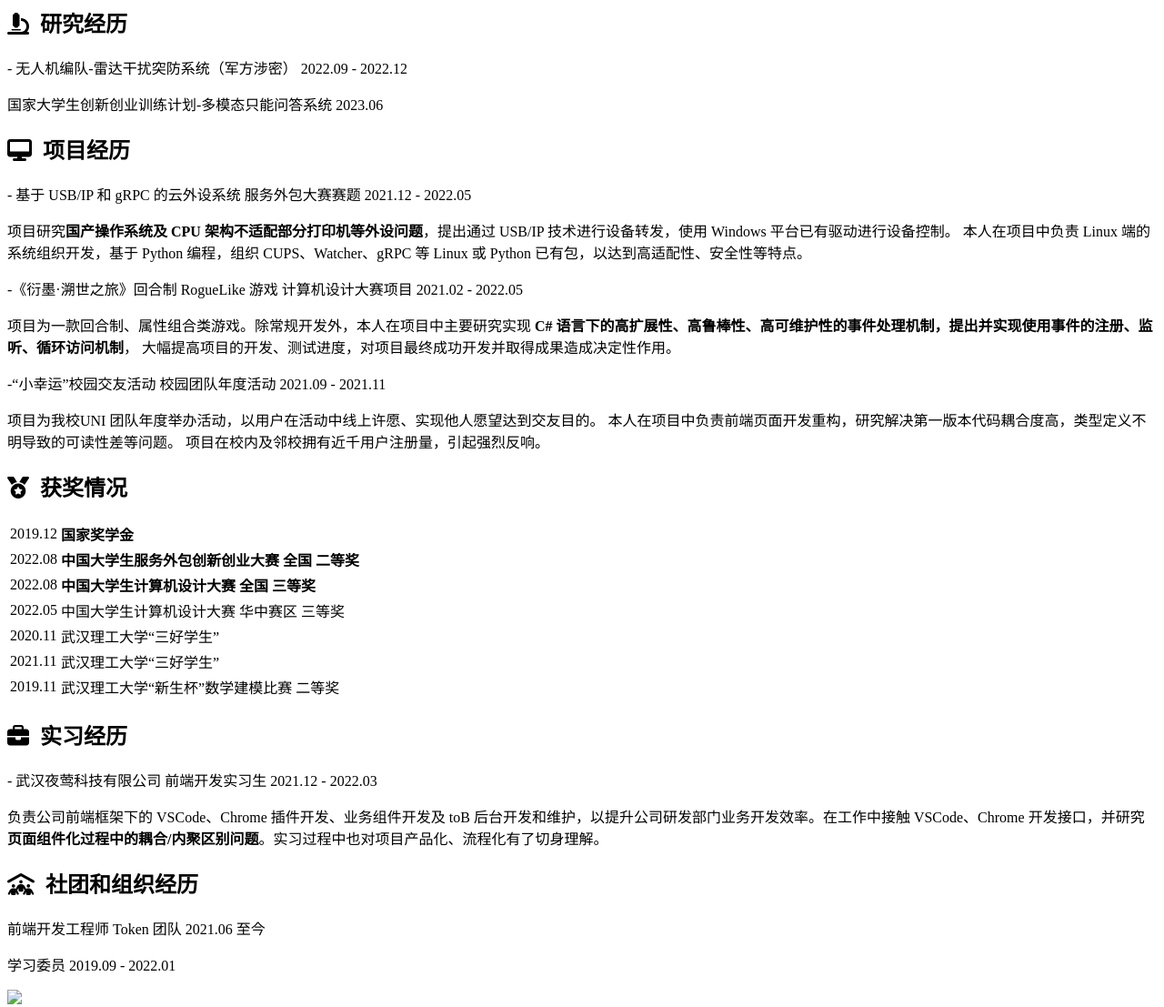
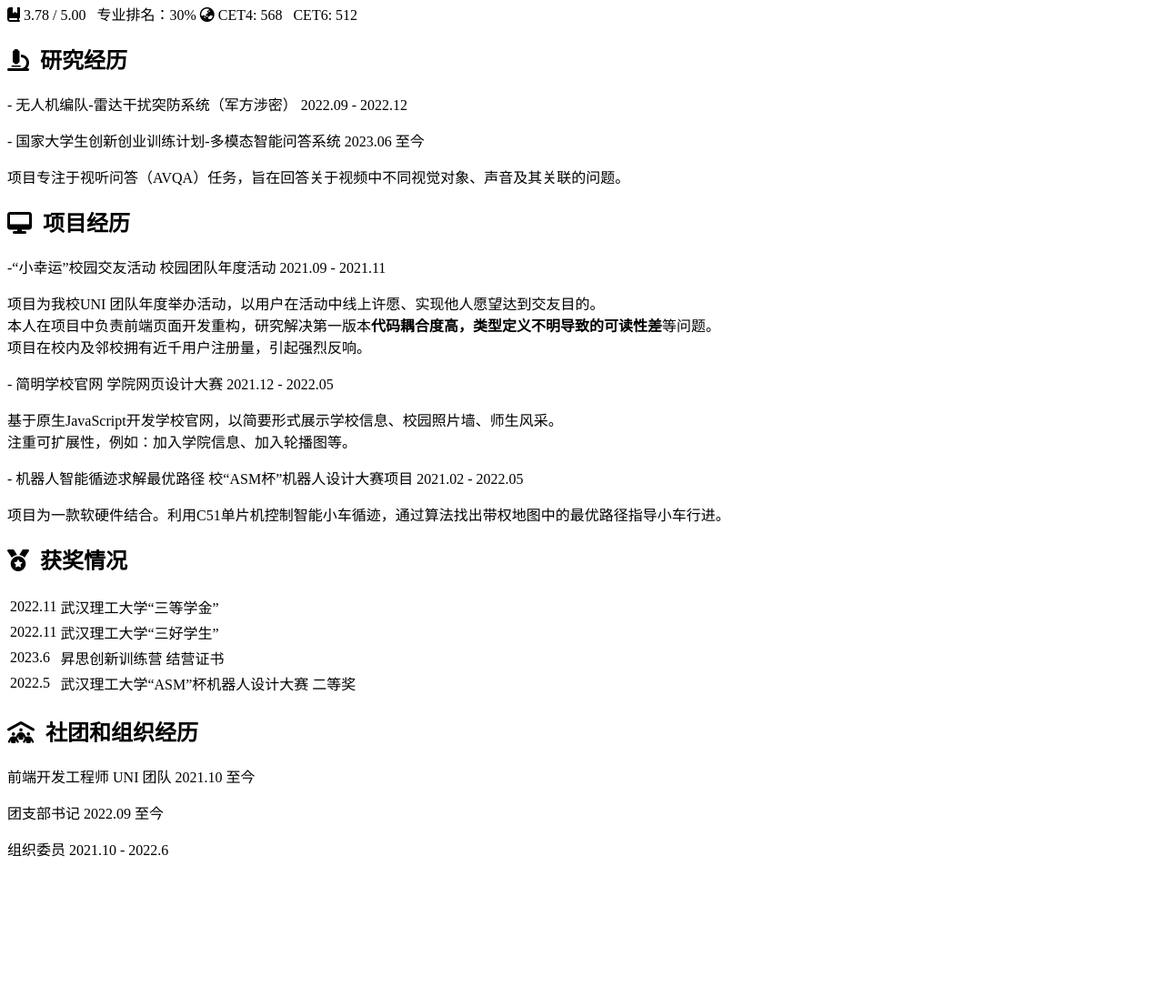
Before and after one commit to gbnijnugyf/myProfile, a plain HTML site: page index.html in a window 1280 px wide. Shown: the part 238-1345 px from the top of the page at 91% size. After the commit the page ends 1199 px from the top, so only its background shows below. Drawn offline with Linux system fonts and the light colour scheme.

Commit message:
renew my profile

```diff
--- a/index.html
+++ b/index.html
@@ -12,7 +12,7 @@
           <p class="profile-item">
             <i class="fa-solid fa-venus-mars"></i> 男&nbsp;&nbsp;
             <i class="fa-solid fa-cake-candles"></i> 20岁&nbsp;&nbsp;
-            <i class="fa-solid fa-user"></i> 预备党员
+            <i class="fa-solid fa-user"></i> <strong>预备党员</strong>
           </p>
           <p class="profile-item">
             <i class="fa-solid fa-phone"></i> 18042829006&nbsp;&nbsp;
@@ -33,17 +33,11 @@
             <span>计算机与人工智能学院 软件工程专业</span>
             <span class="smaller"> 2021.10 </span>
           </p>
-          <!-- <p class="profile-item">
+          <p class="profile-item">
             <i class="fa-solid fa-book-bookmark"></i> 3.78 / 5.00 &nbsp;
-            专业排名：<strong>30%</strong>
+            专业排名：30%
             <i class="fa-solid fa-earth-asia"></i> CET4: 568 &nbsp; CET6: 512
           </p>
-          <p class="profile-item">
-            <i class="fa-solid fa-star"></i> 高级语言程序设计(95) 线性代数(95)
-            数据结构(95) 概率论与数理统计(100) 离散结构(95) 数字逻辑(94)
-            <br />智能计算(94) 计算机网络 计算机系统结构 软件工程 操作系统
-            编译原理 等
-          </p> -->
         </div>
         <div class="research">
           <h2><i class="fa-solid fa-microscope"></i> &nbsp;研究经历</h2>
@@ -52,9 +46,10 @@
               <span class="item-title">- 无人机编队-雷达干扰突防系统（军方涉密）</span>
               <span class="smaller">2022.09 - 2022.12</span>
             </p>
-            <p class="menu-content">
-                国家大学生创新创业训练计划-多模态只能问答系统
-                <span class="smaller">2023.06</span>
+            <p class="menu-title">
+              <span class="item-title">- 国家大学生创新创业训练计划-多模态智能问答系统</span>
+              <span class="smaller">2023.06 至今</span>
+              <p>项目专注于视听问答（AVQA）任务，旨在回答关于视频中不同视觉对象、声音及其关联的问题。</p>
             </p>
           </div>
         </div>
@@ -63,141 +58,83 @@
           <div>
             <div>
               <p class="menu-title">
-                <span class="item-title"
-                  >- 基于 USB/IP 和 gRPC 的云外设系统</span
-                >
-                <span>服务外包大赛赛题</span>
-                <span class="smaller"> 2021.12 - 2022.05 </span>
-              </p>
-              <p class="menu-content">
-                项目研究<strong
-                  >国产操作系统及 CPU 架构不适配部分打印机等外设问题</strong
-                >，提出通过 USB/IP 技术进行设备转发，使用 Windows
-                平台已有驱动进行设备控制。 本人在项目中负责 Linux
-                端的系统组织开发，基于 Python 编程，组织 CUPS、Watcher、gRPC 等
-                Linux 或 Python 已有包，以达到高适配性、安全性等特点。
-              </p>
-            </div>
-            <div>
-              <p class="menu-title">
-                <span class="item-title">
-                  -《衍墨·溯世之旅》回合制 RogueLike 游戏
-                </span>
-                <span>计算机设计大赛项目</span>
-                <span class="smaller"> 2021.02 - 2022.05 </span>
-              </p>
-              <p class="menu-content">
-                项目为一款回合制、属性组合类游戏。除常规开发外，本人在项目中主要研究实现
-                <strong
-                  >C#
-                  语言下的高扩展性、高鲁棒性、高可维护性的事件处理机制，提出并实现使用事件的注册、监听、循环访问机制</strong
-                >，
-                大幅提高项目的开发、测试进度，对项目最终成功开发并取得成果造成决定性作用。
-              </p>
-            </div>
-            <div>
-              <p class="menu-title">
                 <span class="item-title">-“小幸运”校园交友活动</span>
                 <span>校园团队年度活动</span>
                 <span class="smaller"> 2021.09 - 2021.11 </span>
               </p>
               <p class="menu-content">
                 项目为我校UNI
-                团队年度举办活动，以用户在活动中线上许愿、实现他人愿望达到交友目的。
-                本人在项目中负责前端页面开发重构，研究解决第一版本代码耦合度高，类型定义不明导致的可读性差等问题。
+                团队年度举办活动，以用户在活动中线上许愿、实现他人愿望达到交友目的。<br/>
+                本人在项目中负责前端页面开发重构，研究解决第一版本<strong>代码耦合度高，类型定义不明导致的可读性差</strong>等问题。<br/>
                 项目在校内及邻校拥有近千用户注册量，引起强烈反响。
               </p>
             </div>
-            <!-- <div>
-            <div class="menu-title">
-              <span>《Fallen》轻交互视觉游戏</span>
-              <span>2021.05</span>
+            <div>
+              <p class="menu-title">
+                <span class="item-title"
+                  >- 简明学校官网</span
+                >
+                <span>学院网页设计大赛</span>
+                <span class="smaller"> 2021.12 - 2022.05 </span>
+              </p>
+              <p class="menu-content">
+                基于原生JavaScript开发学校官网，以简要形式展示学校信息、校园照片墙、师生风采。<br/>
+                注重可扩展性，例如：加入学院信息、加入轮播图等。
+              </p>
             </div>
-            <div class="menu-title">项目主管</div>
-            <div class="menu-content">
-              <p>
-                采用Python Pygame开发的游戏项目，后期重构为Web
-                H5端，以Egret为引擎游戏
+            <div>
+              <p class="menu-title">
+                <span class="item-title">
+                  - 机器人智能循迹求解最优路径
+                </span>
+                <span>校“ASM杯”机器人设计大赛项目</span>
+                <span class="smaller"> 2021.02 - 2022.05 </span>
               </p>
-              <p>在项目中负责管理开发进度</p>
-              <p>前期负责通过pygame实现游戏引擎及流程设计，主管后期维护</p>
-              <p>引入模块化设计理念，有效提升多人协同开发效率</p>
-              <p>后期负责H5开发，采用Egret游戏引擎进行开发</p>
-              <p>项目开发引入TypeScript，提高模块包装程度</p>
+              <p class="menu-content">
+                项目为一款软硬件结合。利用C51单片机控制智能小车循迹，通过算法找出带权地图中的最优路径指导小车行进。
+              </p>
             </div>
-          </div> -->
           </div>
         </div>
         <div class="honor">
           <h2><i class="fa-solid fa-medal"></i> &nbsp;获奖情况</h2>
           <table>
             <tr>
-              <td>2019.12</td>
-              <td><strong>国家奖学金</strong></td>
+              <td>2022.11</td>
+              <td>武汉理工大学“三等学金”</td>
             </tr>
             <tr>
-              <td>2022.08</td>
-              <td>
-                <strong>中国大学生服务外包创新创业大赛 全国 二等奖</strong>
-              </td>
-            </tr>
-            <tr>
-              <td>2022.08</td>
-              <td>
-                <strong>中国大学生计算机设计大赛 全国 三等奖</strong>
-              </td>
-            </tr>
-            <tr>
-              <td>2022.05</td>
-              <td>中国大学生计算机设计大赛 华中赛区 三等奖</td>
-            </tr>
-            <tr>
-              <td>2020.11</td>
+              <td>2022.11</td>
               <td>武汉理工大学“三好学生”</td>
             </tr>
             <tr>
-              <td>2021.11</td>
-              <td>武汉理工大学“三好学生”</td>
+              <td>2023.6</td>
+              <td>昇思创新训练营 结营证书</td>
             </tr>
             <tr>
-              <td>2019.11</td>
-              <td>武汉理工大学“新生杯”数学建模比赛 二等奖</td>
+              <td>2022.5</td>
+              <td>武汉理工大学“ASM”杯机器人设计大赛 二等奖</td>
             </tr>
           </table>
-        </div>
-        <div class="works">
-          <h2><i class="fa-solid fa-briefcase"></i> &nbsp;实习经历</h2>
-          <div>
-            <p class="menu-title">
-              <span class="item-title">- 武汉夜莺科技有限公司</span>
-              <span>前端开发实习生</span>
-              <span class="smaller"> 2021.12 - 2022.03 </span>
-            </p>
-            <p class="menu-content">
-              负责公司前端框架下的 VSCode、Chrome 插件开发、业务组件开发及 toB
-              后台开发和维护，以提升公司研发部门业务开发效率。在工作中接触
-              VSCode、Chrome
-              开发接口，并研究<strong>页面组件化过程中的耦合/内聚区别问题</strong>。实习过程中也对项目产品化、流程化有了切身理解。
-            </p>
-          </div>
         </div>
         <div class="orgs">
           <h2><i class="fa-solid fa-people-roof"></i> &nbsp;社团和组织经历</h2>
           <p class="menu-title">
             <span class="item-title">前端开发工程师</span>
-            <span>Token 团队</span>
-            <span class="smaller"> 2021.06 至今 </span>
+            <span>UNI 团队</span>
+            <span class="smaller"> 2021.10 至今 </span>
           </p>
           <p class="menu-title">
-            <span class="item-title">学习委员</span>
-            <span class="smaller"> 2019.09 - 2022.01 </span>
+            <span class="item-title">团支部书记</span>
+            <span class="smaller"> 2022.09 至今 </span>
           </p>
+          <p class="menu-title">
+            <span class="item-title">组织委员</span>
+            <span class="smaller"> 2021.10 - 2022.6 </span>
+          </p>
+
         </div>
       </div>
-      <img
-        src="photo.jpg"
-        class="user-avatar"
-      />
     </div>
     <script
       src="https://kit.fontawesome.com/3187c922cf.js"
```
Also changed, not shown: ldz.html (deleted, +0 -211 lines).
